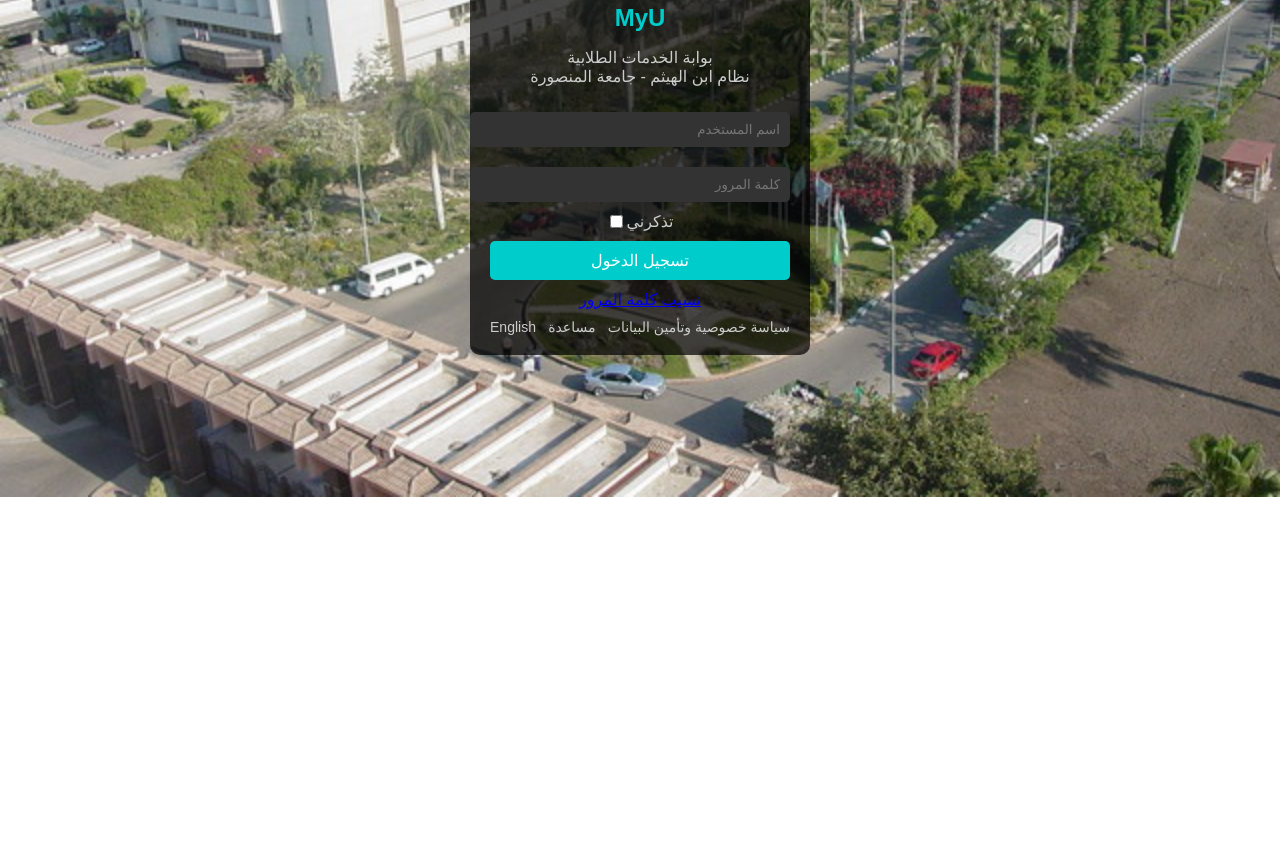
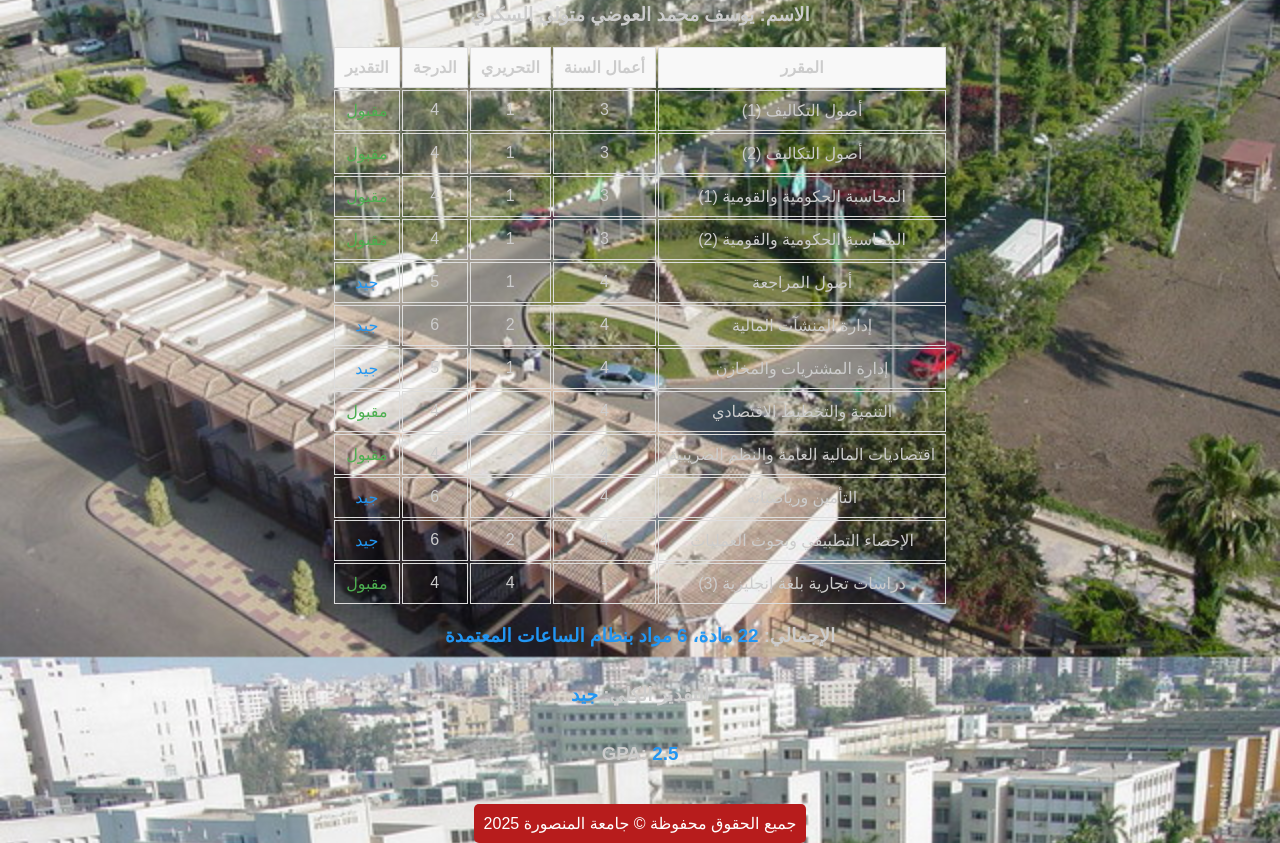
Before and after one commit to Muniver/Mansss, a plain HTML site: page index.html in a window 1280 px wide. Shown: the part 303-1146 px from the top of the page. Before the commit the page ends 800 px from the top, so only its background shows below. Drawn offline with Linux system fonts and the light colour scheme.

Commit message:
Update index.html

```diff
--- a/index.html
+++ b/index.html
@@ -56,113 +56,111 @@
 </div>
 
 <!-- First Term Result Page -->
-<div id="firstTermResultPage" class="result-container" style="display: none;">
-    <img src="mans5.png" alt="MU" class="logo">
-    <h2>نتيجة الصف الثاني الترم الأول</h2>
-    <p>العام الدراسي: 2023-2024 | الترم: أول</p>
+<h2>نتيجة الصف الثالث الترم الأول - تجارة انتظام</h2>
+<p>العام الدراسي: 2024-2025 | الترم: أول</p>
 <h3>الاسم: يوسف محمد العوضي متولي السكري</h3>
 
 <table>
     <tr>
         <th>المقرر</th>
-            <th>التفاصيل</th>
+        <th>أعمال السنة</th>
+        <th>التحريري</th>
         <th>الدرجة</th>
         <th>التقدير</th>
     </tr>
     <tr>
-            <td>إدارة أفراد</td>
-            <td>أعمال سنة 5 <br> تحريري 15</td>
-            <td>20</td>
-            <td class="grade-very-good">جيد جدا</td>
+        <td>أصول التكاليف (1)</td>
+        <td>3</td>
+        <td>1</td>
+        <td>4</td>
+        <td class="grade-pass">مقبول</td>
     </tr>
     <tr>
-            <td>إدارة إنتاج</td>
-            <td>أعمال سنة 4 <br> تحريري 12</td>
-            <td>16</td>
+        <td>أصول التكاليف (2)</td>
+        <td>3</td>
+        <td>1</td>
+        <td>4</td>
+        <td class="grade-pass">مقبول</td>
+    </tr>
+    <tr>
+        <td>المحاسبة الحكومية والقومية (1)</td>
+        <td>3</td>
+        <td>1</td>
+        <td>4</td>
+        <td class="grade-pass">مقبول</td>
+    </tr>
+    <tr>
+        <td>المحاسبة الحكومية والقومية (2)</td>
+        <td>3</td>
+        <td>1</td>
+        <td>4</td>
+        <td class="grade-pass">مقبول</td>
+    </tr>
+    <tr>
+        <td>أصول المراجعة</td>
+        <td>4</td>
+        <td>1</td>
+        <td>5</td>
         <td class="grade-good">جيد</td>
     </tr>
     <tr>
-            <td>قانون تجاري</td>
-            <td>أعمال سنة 4 <br> تحريري 12</td>
-            <td>16</td>
+        <td>إدارة المنشآت المالية</td>
+        <td>4</td>
+        <td>2</td>
+        <td>6</td>
         <td class="grade-good">جيد</td>
     </tr>
     <tr>
-            <td>تطبيقات تجارية</td>
-            <td>أعمال سنة 3 <br> تحريري 10</td>
-            <td>13</td>
+        <td>إدارة المشتريات والمخازن</td>
+        <td>4</td>
+        <td>1</td>
+        <td>5</td>
+        <td class="grade-good">جيد</td>
+    </tr>
+    <tr>
+        <td>التنمية والتخطيط الاقتصادي</td>
+        <td>4</td>
+        <td>-</td>
+        <td>4</td>
         <td class="grade-pass">مقبول</td>
     </tr>
     <tr>
-            <td>مبادئ الإحصاء</td>
-            <td>أعمال سنة 2 <br> تحريري 10</td>
-            <td>12</td>
+        <td>اقتصاديات المالية العامة والنظم الضريبية</td>
+        <td>4</td>
+        <td>-</td>
+        <td>4</td>
+        <td class="grade-pass">مقبول</td>
+    </tr>
+    <tr>
+        <td>التأمين ورياضياته</td>
+        <td>4</td>
+        <td>2</td>
+        <td>6</td>
+        <td class="grade-good">جيد</td>
+    </tr>
+    <tr>
+        <td>الإحصاء التطبيقي وبحوث العمليات</td>
+        <td>4</td>
+        <td>2</td>
+        <td>6</td>
+        <td class="grade-good">جيد</td>
+    </tr>
+    <tr>
+        <td>دراسات تجارية بلغة إنجليزية (3)</td>
+        <td>-</td>
+        <td>4</td>
+        <td>4</td>
         <td class="grade-pass">مقبول</td>
     </tr>
 </table>
 
-    <h3>التقدير الكلي: <span class="grade-pass">مقبول</span></h3>
-    <h3>GPA: <span class="grade-pass">2.1</span></h3>
+<h3>الإجمالي: <span class="grade-good">22 مادة، 6 مواد بنظام الساعات المعتمدة</span></h3>
+<h3>التقدير الكلي: <span class="grade-good">جيد</span></h3>
+<h3>GPA: <span class="grade-good">2.5</span></h3>
 
 <div class="footer">
-        جميع الحقوق محفوظة © جامعة المنصورة 2023
+    جميع الحقوق محفوظة © جامعة المنصورة 2025
 </div>
-</div>
-
-<!-- Second Term Result Page -->
-<div id="secondTermResultPage" class="result-container" style="display: none;">
-    <img src="mans5.png" alt="MU" class="logo">
-    <h2>نتيجة الصف الثاني الترم الثاني</h2>
-    <p>العام الدراسي: 2023-2024 | الترم: ثاني</p>
-    <h3>الاسم: يوسف محمد العوضي متولي السكري</h3>
-
-    <table>
-        <tr>
-            <th>المقرر</th>
-            <th>التفاصيل</th>
-            <th>الدرجة</th>
-            <th>التقدير</th>
-        </tr>
-        <tr>
-            <td>أصول تسويق</td>
-            <td>أعمال سنة 3 <br> تحريري 13</td>
-            <td>16</td>
-            <td class="grade-good">جيد</td>
-        </tr>
-        <tr>
-            <td>دراسات تجارية</td>
-            <td>أعمال سنة 3 <br> تحريري 11</td>
-            <td>14</td>
-            <td class="grade-pass">مقبول</td>
-        </tr>
-        <tr>
-            <td>دراسات تجارية باللغة الإنجليزية</td>
-            <td>أعمال سنة 3 <br> تحريري 11</td>
-            <td>14</td>
-            <td class="grade-pass">مقبول</td>
-        </tr>
-        <tr>
-            <td>تطبيقات تجارية على الحاسب</td>
-            <td>أعمال سنة 2 <br> تحريري 10</td>
-            <td>12</td>
-            <td class="grade-pass">مقبول</td>
-        </tr>
-        <tr>
-            <td>أصول تسويق</td>
-            <td>أعمال سنة 2 <br> تحريري 10</td>
-            <td>12</td>
-            <td class="grade-pass">مقبول</td>
-        </tr>
-    </table>
-
-    <h3>التقدير الكلي: <span class="grade-pass">مقبول</span></h3>
-    <h3>GPA: <span class="grade-pass">2.1</span></h3>
-
-    <div class="footer">
-        جميع الحقوق محفوظة © جامعة المنصورة 2023
-    </div>
-</div>
-
 <script src="script.js"></script>
 
 </body>
```
Lines whose indentation alone changed are shown as unchanged.
